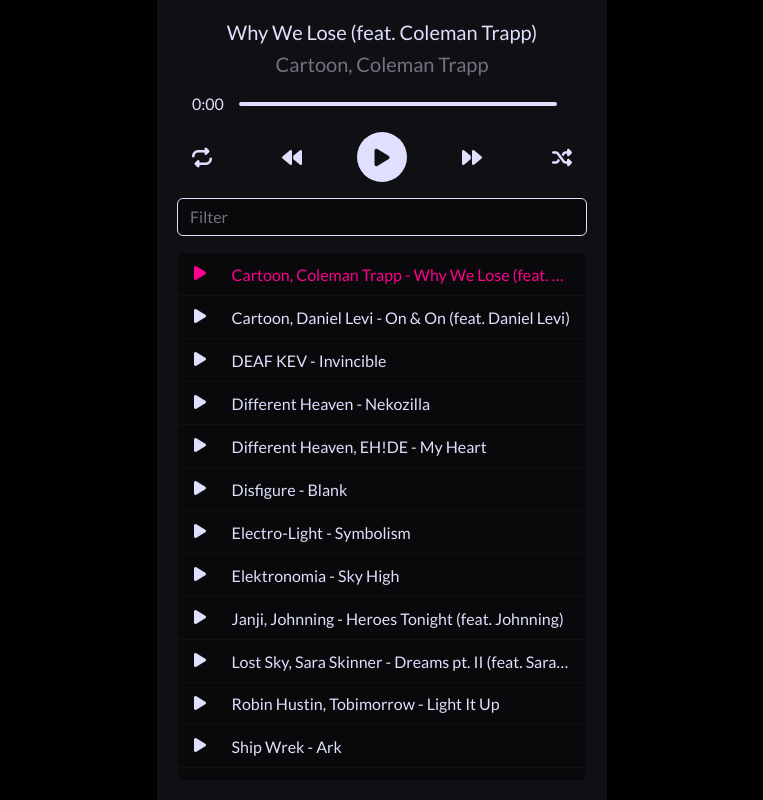
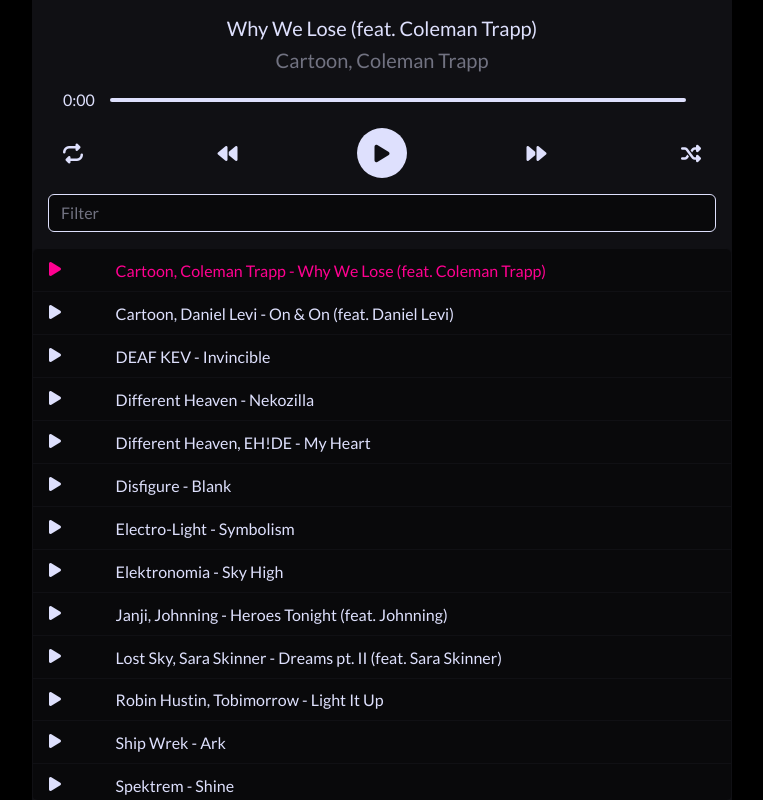
Before and after one commit to stefancaras/music_player, a plain HTML site: page index.html in a window 1280 px wide. Shown: the whole page, without its empty margins (258-1021 px from the left). Drawn offline with nearby package versions, Linux system fonts and the light colour scheme.

Commit message:
improvements

```diff
--- a/index.html
+++ b/index.html
@@ -19,6 +19,7 @@
   </head>
   <body>
     <div class="music-container">
+      <div class="w-100 p-3">
         <div class="music-info text-center w-100 mb-3">
           <h5 class="title"></h5>
           <h5 class="artist mb-3"></h5>
@@ -54,9 +55,10 @@
         <input
           id="filter"
           type="text"
-        class="form-control mb-3"
+          class="form-control"
           placeholder="Filter"
         />
+      </div>
 
       <ul id="playlist" class="list-group overflow-auto w-100"></ul>
     </div>
--- a/script.js
+++ b/script.js
@@ -4,6 +4,7 @@ const $ = (query) => document.querySelector(query);
 let songs = [...music_list];
 let prevIndex = [];
 let songIndex = 0;
+let currentSong = "";
 let repeat = false;
 let random = false;
 
@@ -18,6 +19,7 @@ const loadPlaylist = () => {
 
 const loadSong = (song) => {
   const [artist, title] = song.split(" - ");
+  currentSong = song;
   $(".artist").textContent = artist;
   $(".title").textContent = title;
   $("#audio").src = `./music/${song}.mp3`;
@@ -115,6 +117,8 @@ $("#filter").addEventListener("keyup", (e) => {
   loadPlaylist();
   prevIndex = [];
   songIndex = 0;
+  if (songs.includes(currentSong))
+    $("#playlist").children[songs.indexOf(currentSong)].classList.add("active");
 });
 
 // Execute when page loads
--- a/style.css
+++ b/style.css
@@ -26,13 +26,11 @@ li > span {
 .music-container {
   display: flex;
   flex-direction: column;
-  align-items: center;
-  height: 100vh;
+  height: 100%;
   min-height: 500px;
   width: 100vw;
-  max-width: 450px;
+  max-width: 700px;
   background-color: #101014;
-  padding: 20px;
 }
 .action-btn {
   width: 50px;
```
Lines whose indentation alone changed are shown as unchanged.
